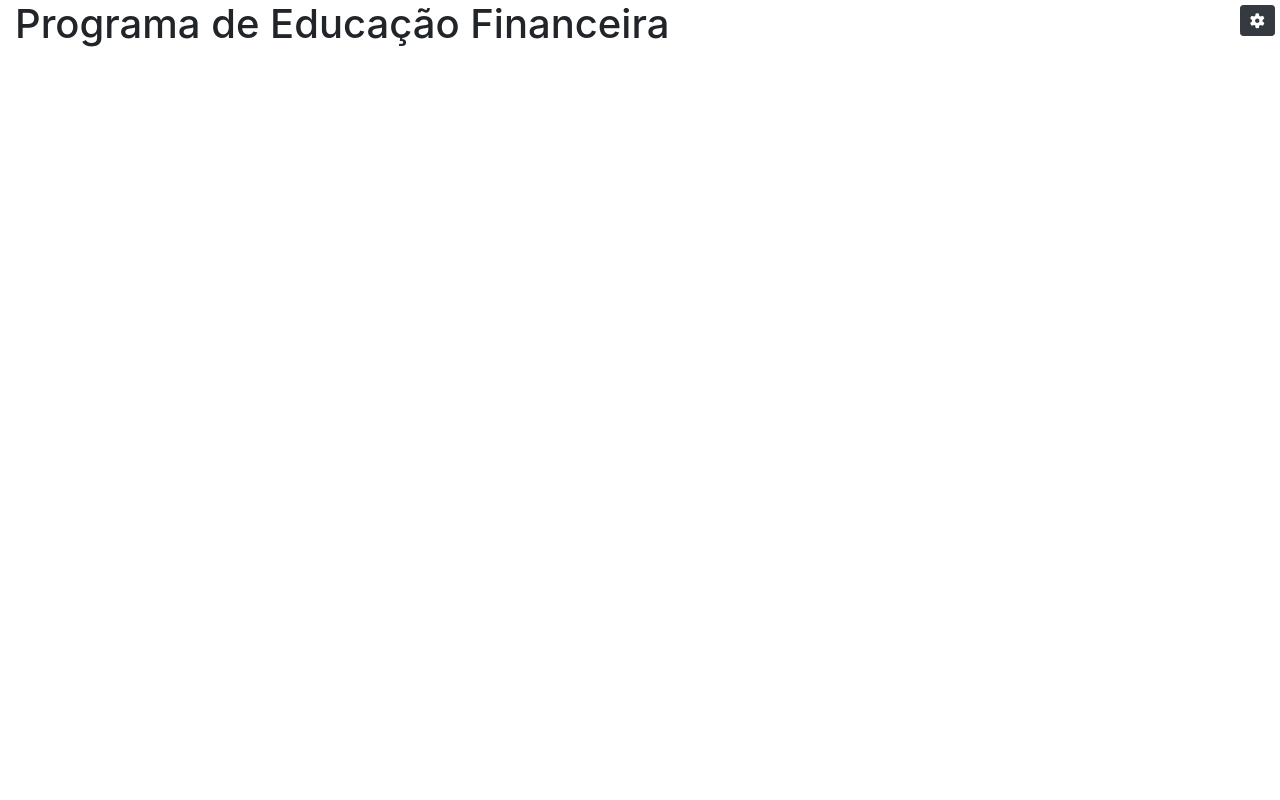
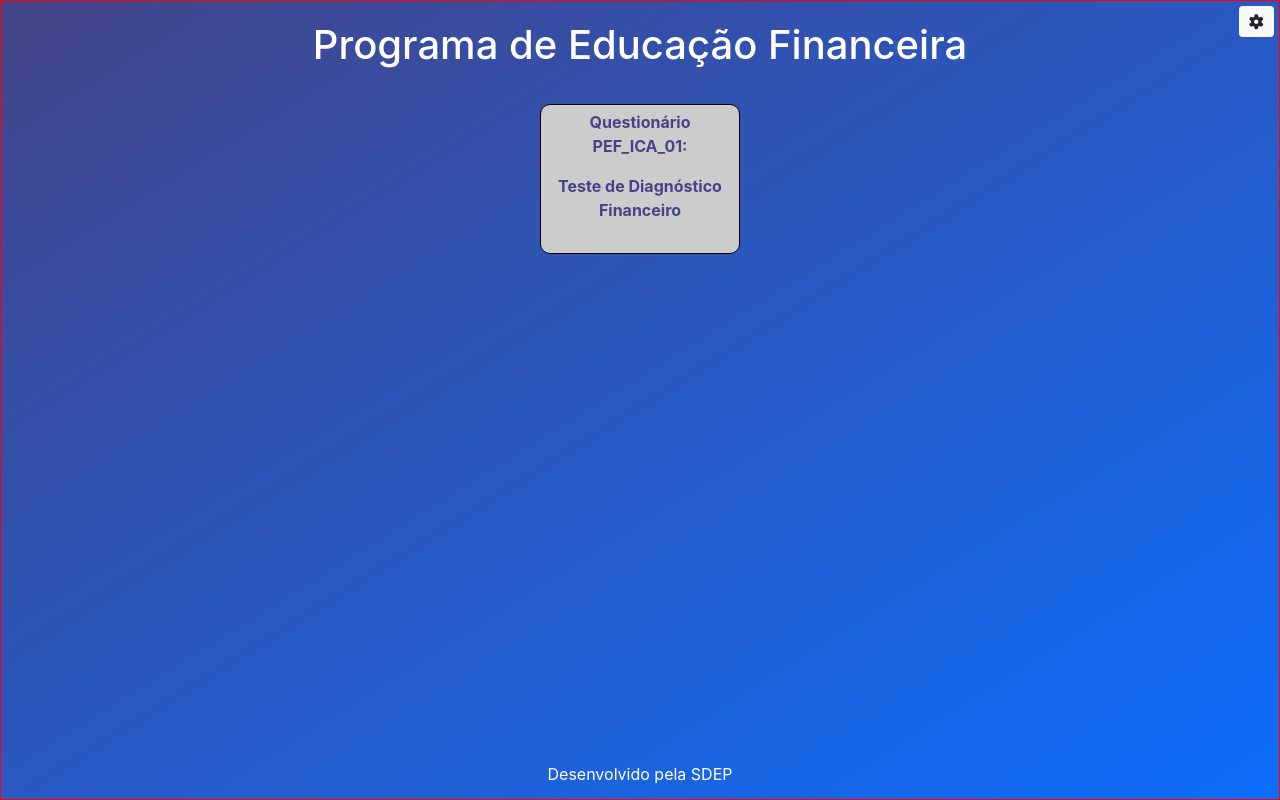
Before and after one commit to johnyjpsf/diagnostico_financeiro, a plain HTML site: page templates/index.html in a window 1280 px wide. Drawn offline with nearby package versions, Linux system fonts and the light colour scheme.

```diff
--- /dev/null
+++ b/static/css/reset.css
@@ -0,0 +1,48 @@
+/* http://meyerweb.com/eric/tools/css/reset/
+   v2.0 | 20110126
+   License: none (public domain)
+*/
+
+html, body, div, span, applet, object, iframe,
+h1, h2, h3, h4, h5, h6, p, blockquote, pre,
+a, abbr, acronym, address, big, cite, code,
+del, dfn, em, img, ins, kbd, q, s, samp,
+small, strike, strong, sub, sup, tt, var,
+b, u, i, center,
+dl, dt, dd, ol, ul, li,
+fieldset, form, label, legend,
+table, caption, tbody, tfoot, thead, tr, th, td,
+article, aside, canvas, details, embed,
+figure, figcaption, footer, header, hgroup,
+menu, nav, output, ruby, section, summary,
+time, mark, audio, video {
+    margin: 0;
+    padding: 0;
+    border: 0;
+    font-size: 100%;
+    font: inherit;
+    vertical-align: baseline;
+}
+/* HTML5 display-role reset for older browsers */
+article, aside, details, figcaption, figure,
+footer, header, hgroup, menu, nav, section {
+    display: block;
+}
+body {
+    line-height: 1;
+}
+ol, ul {
+    list-style: none;
+}
+blockquote, q {
+    quotes: none;
+}
+blockquote:before, blockquote:after,
+q:before, q:after {
+    content: '';
+    content: none;
+}
+table {
+    border-collapse: collapse;
+    border-spacing: 0;
+}
--- a/static/package.json
+++ b/static/package.json
@@ -2,6 +2,7 @@
   "dependencies": {
     "@fortawesome/fontawesome-free": "^6.0.0",
     "bootstrap": "^5.1.3",
+    "chart.js": "^3.7.1",
     "jquery": "^3.6.0"
   }
 }
--- a/templates/index.html
+++ b/templates/index.html
@@ -9,43 +9,99 @@
         <script src="/static/node_modules/jquery/dist/jquery.min.js" charset="utf-8"></script>
         <script src="/static/node_modules/bootstrap/dist/js/bootstrap.min.js" charset="utf-8"></script>
 
+        <link rel="stylesheet" href="/static/css/reset.css">
         <link rel="stylesheet" href="/static/node_modules/bootstrap/dist/css/bootstrap.min.css">
         <link rel="stylesheet" href="/static/node_modules/@fortawesome/fontawesome-free/css/all.min.css">
 
         <style media="screen">
+            #grad {
+                background-image: linear-gradient(to bottom right, #448, #0D6EFD);
+                position: absolute;
+                top: 0px;
+                bottom: 0px;
+                right: 0px;
+                left: 0px;
+                border: solid red 1px;
+                color: white;
+            }
+
+            .title{
+                /* border: solid green 1px; */
+                text-align:center;
+                left: 0px;
+                right: 0px;
+                position:relative;
+                display:block;
+                padding-top: 20px;
+            }
+
+            .footer{
+                position: absolute;
+                bottom: 0px;
+                left: 0px;
+                right: 0px;
+                height: 50px;
+                color: white;
+                text-align: center;
+                line-height: 50px;
+            }
+
+            .options_box{
+                margin-top: 30px;
+                text-align: center;
+                margin-bottom: 50px;
+            }
+
             .option{
                 width: 200px;
-                height: 200px;
-                border-radius: 3px;
+                height: 150px;
+                border-radius: 10px;
                 border: solid 1px black;
                 margin: 5px;
                 padding: 5px;
-                background-color: #FFF;
+                background-color: #CCC;
                 font-weight: bold;
                 font-size: 16px;
                 overflow: hidden;
                 display: inline-block;
+                text-decoration: none;
+                color: #448;
+                text-align: center;
+                position: relative;
+            }
+
+            .option:hover{
+                background-color: #FFF;
+                transition: ease 0.4s;
             }
         </style>
     </head>
     <body>
-        <article class="container-fluid">
-            <header class="" style="width:100%">
+        <article class="container-fluid"  id="grad">
+            <header style="width:100%;">
 
-                <h1 style="position: relative; display:inline-block">Programa de Educação Financeira</h1>
+                <div class="h1 title">Programa de Educação Financeira</div>
 
                 <div style="position: absolute; display:inline-block; right:5px; top:5px;">
-                    <button type="button" name="button" class="btn btn-dark btn-sm">
+                    <button type="button" name="button" class="btn btn-light btn-sm">
                         <i class="fa-solid fa-gear"></i>
                     </button>
                 </div>
 
             </header>
-            <section>
-                <div class="">
-
-                </div>
+            <section class="options_box">
+                <a href="/PEF_ICA_01" class="option">
+                    <p>
+                        Questionário PEF_ICA_01:
+                    </p>
+                    <p>
+                        Teste de Diagnóstico Financeiro
+                    </p>
+                </a>
             </section>
+            <footer class="footer">
+                Desenvolvido pela SDEP
+            </footer>
         </article>
     </body>
 </html>
```
Also changed, not shown: templates/form.html (+17 -6 lines), 2 other files.
